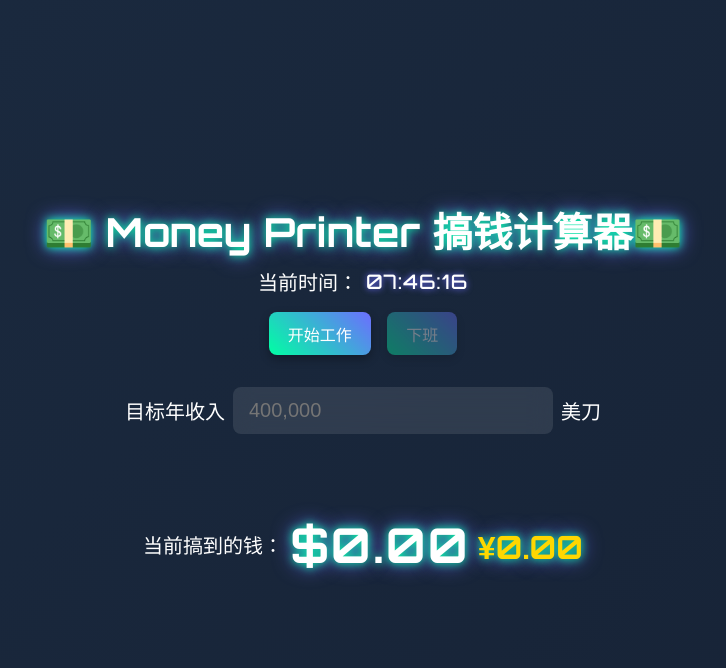
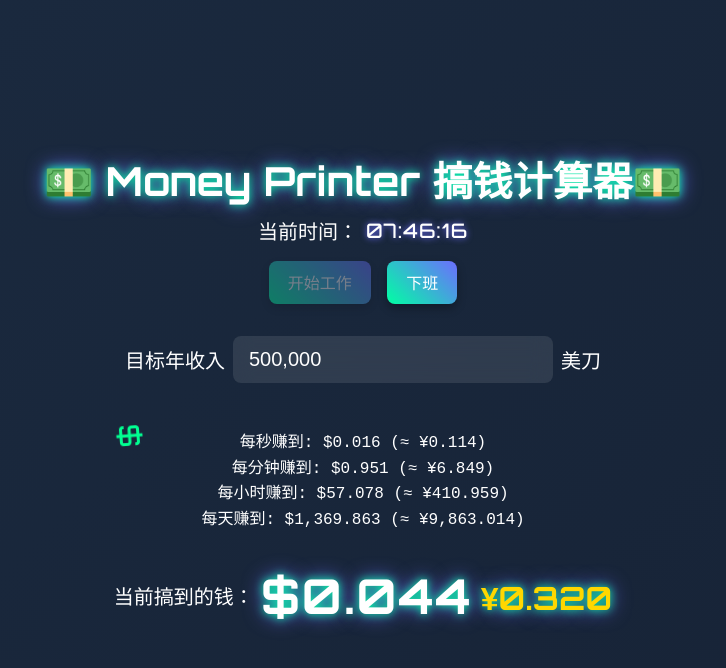
Before and after one commit to luolinjie1024/money_printer_calculator, a plain HTML site: page index.html in a window 1280 px wide. Both pictures are taken after a click on the button "开始工作". Shown: the whole page, without its empty margins (277-1003 px from the left). Drawn offline with nearby package versions, Linux system fonts and the light colour scheme.

Commit message:
perf: 不填写使用默认值

```diff
--- a/index.html
+++ b/index.html
@@ -228,7 +228,7 @@
   </div>
   <div class="input-wrapper">
     <label for="salaryInput" class="input-label">目标年收入</label>
-    <input id="salaryInput" type="text" placeholder="400,000" />
+    <input id="salaryInput" type="text" value="500,000" />
     <span class="unit-label">美刀</span>
   </div>
     <!-- 速率信息 -->
@@ -315,10 +315,10 @@
 
     /* =============== 按钮交互 =============== */
     startBtn.addEventListener("click", () => {
-      const salary = parseFloat(salaryInput.value.replace(/,/g, ""));
-      if (!salary || salary <= 0) {
-        alert("请输入有效的目标年薪！");
-        return;
+      let salary = parseFloat(salaryInput.value.replace(/,/g, ""));
+      if (!salary || salary <= 0 || isNaN(salary)) {
+        salary = 500000; // 默认值
+        salaryInput.value = salary.toLocaleString("en-US"); // 回填格式化
       }
 
       salaryPerSec = salary / (365 * 24 * 60 * 60);
```
